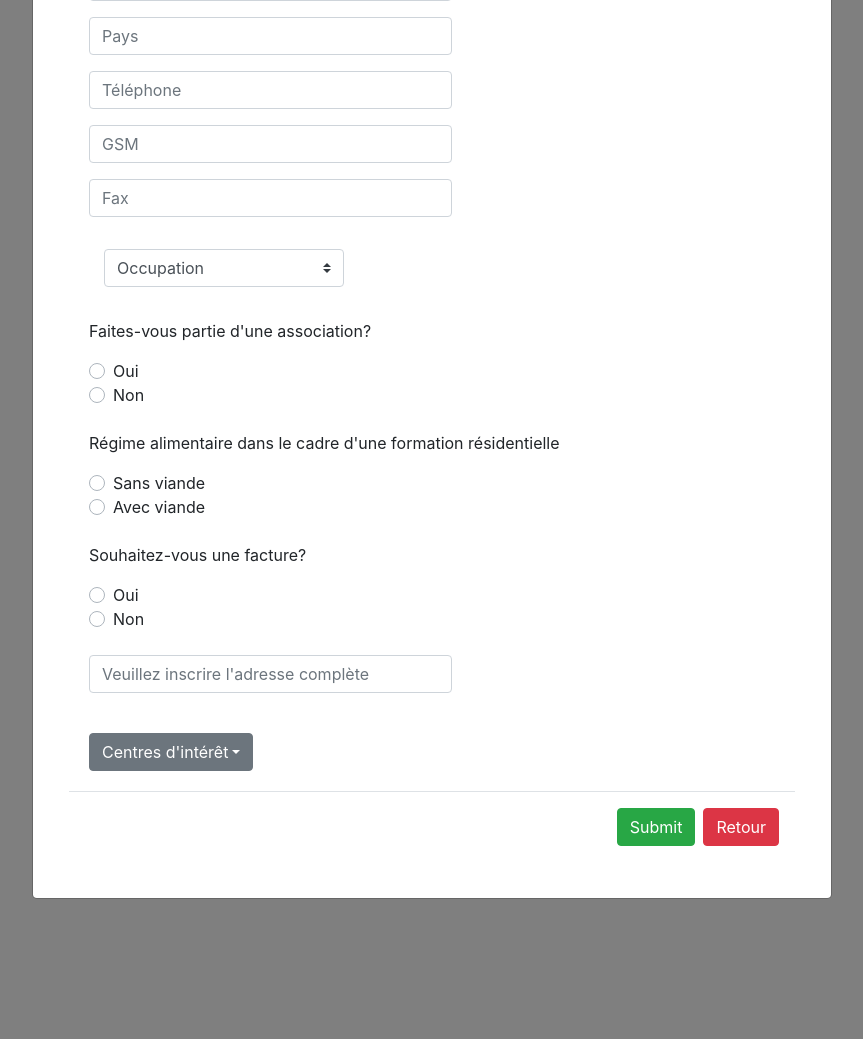
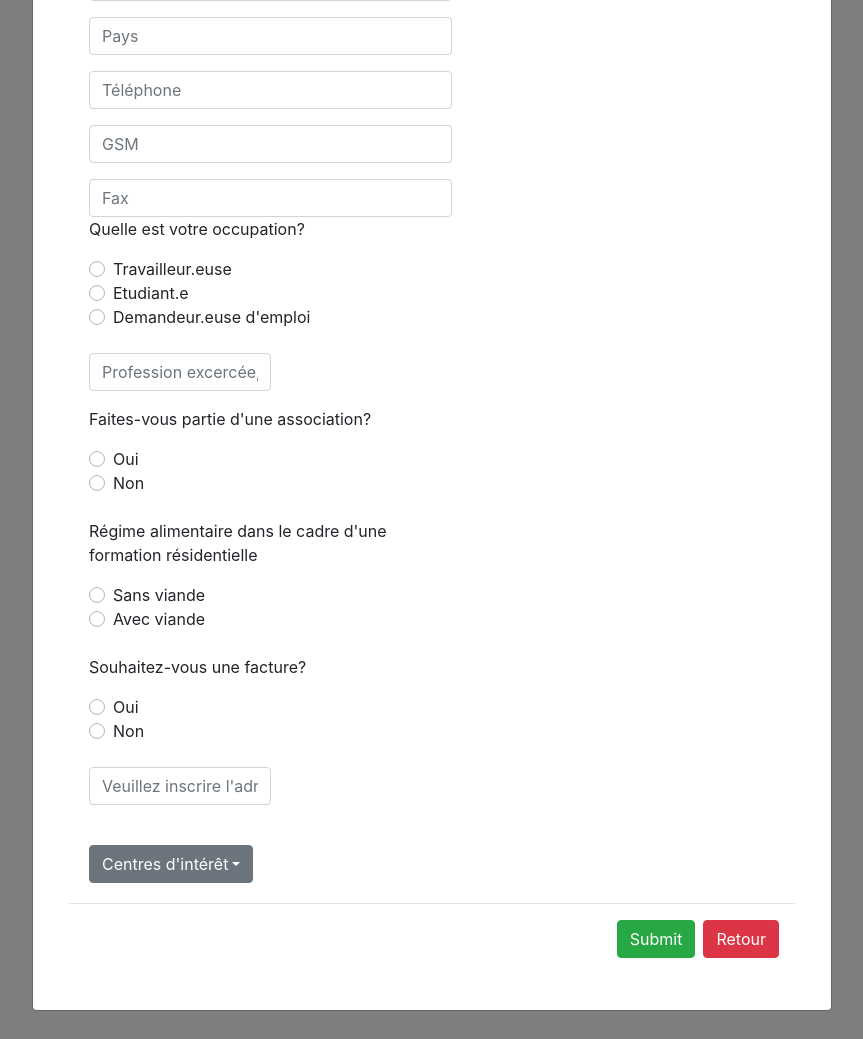
Before and after one commit to CappelleJess/CEMEA, a CodeIgniter app: a page that uses application/views/pages/inscription.php in a window 1280 px wide. Shown: the part 663-1702 px from the top of the page, without its empty margins (208-1071 px from the left). Run offline with CodeIgniter, Linux system fonts and the light colour scheme; some libraries are stand-ins or nearby versions.

Commit message:
occupation

```diff
--- a/application/views/pages/inscription.php
+++ b/application/views/pages/inscription.php
@@ -205,19 +205,38 @@
                 </div>
                 <div class="form-group w-50">
                     <input type="text" class="form-control" name="fax" placeholder="Fax">
-                </div>
-                    <div class="form-group">
-                    <section class="col-sm-2">
-                    <form class="form-inline">
-                        <select class="custom-select my-3 mr-sm-3" id="occupation">
-                            <option disabled selected>Occupation</option>
-                            <option value="1">Étudiant.e</option>
-                            <option value="2">Travailleur.se</option>
-                            <option value="3">Demandeur.euse d'emploi</option>
-                        </select>
-                    </form>
-                </section>
-                </div>
+
+                    <p>Quelle est votre occupation?</p>
+                <div class="custom-control custom-radio">
+                        <input type="radio" id="radioTravailleur" name="occupation" value="Travailleur" required onclick="validate();" class="custom-control-input">
+                        <label class="custom-control-label" for="radioTravailleur">Travailleur.euse</label>
+                    </div>
+                    <div class="custom-control custom-radio">
+                        <input type="radio" id="radioEtudiant" name="occupation" value="Etudiant" required onclick="validate();" class="custom-control-input">
+                        <label class="custom-control-label" for="radioEtudiant">Etudiant.e</label>
+                    </div>
+                    <div class="custom-control custom-radio">
+                        <input type="radio" id="radioChomage" name="occupation" value="Chomage" required onclick="validate();" class="custom-control-input">
+                        <label class="custom-control-label" for="radioChomage">Demandeur.euse d'emploi</label>
+                    </div>
+                        <script type="text/javascript">
+                            function validate() {
+                                var radioTravailleur = document.getElementById('radioTravailleur');
+                                var textarea = document.getElementById('occupationcomment');
+
+                                if (radioTravailleur.checked && occupationcomment.value.length < 1) {
+                                    occupationcomment.focus();
+                                    document.getElementById('occupationcomment').disabled = false;
+                                    return false;
+                                } else {
+                                    document.getElementById('occupationcomment').disabled = true;
+                                }
+                            }
+                        </script><br>
+                        <div class="form-group w-50">
+                            <input class="form-control" name="occupationcomment" id="occupationcomment" placeholder="Profession excercée, lieu de travail et téléphone professionnel" rows="5" cols="40" required>
+                        </div>
+
                     <p>Faites-vous partie d'une association?<br>
                     <div class="custom-control custom-radio">
                         <input type="radio" id="customRadio1" name="customRadio" class="custom-control-input">
```
